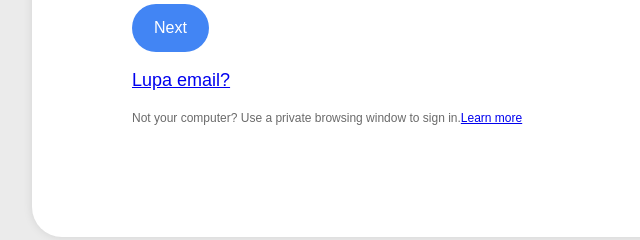
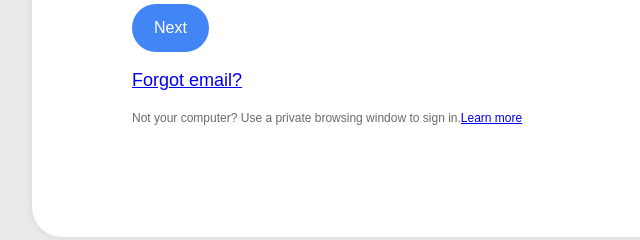
Before and after one commit to alphazero2507/testproject, a website: page Cyberzero/index.html in a window 1280 px wide. Shown: the part 499-739 px from the top of the page, 124-764 px from the left. Drawn offline with Linux system fonts and the light colour scheme.

Commit message:
modified:   Cyberzero/index.html

```diff
--- a/Cyberzero/index.html
+++ b/Cyberzero/index.html
@@ -14,7 +14,7 @@
         <input type="text" id="email" placeholder="Email or phone" required>
         <input type="password" id="password" placeholder="Enter your password">
         <button id="submit">Next</button>
-        <p><a href="#">Lupa email?</a></p>
+        <p><a href="#">Forgot email?</a></p>
         <footer>
             <p>Not your computer? Use a private browsing window to sign in.<a href="#">Learn more</a></p>
         </footer>
```
